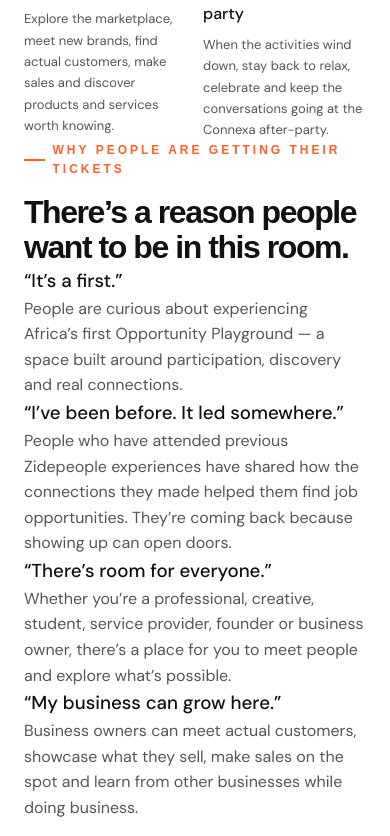
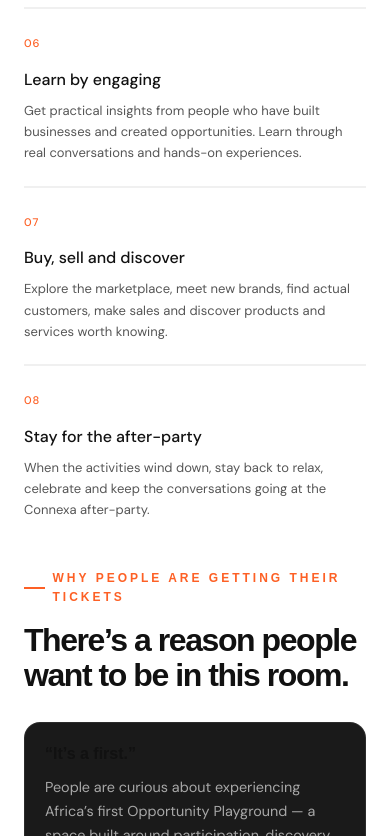
Before and after one commit to Zidepeoplenewaccount/connexa, a React (Vite) app: page / in a window 390 px wide. Shown: the part 2607-3443 px from the top of the page. Built offline with nearby package versions, Linux system fonts and the light colour scheme; no server answers.

Commit message:
Style expanded Connexa benefits and ticket reasons

```diff
--- a/src/components/About.css
+++ b/src/components/About.css
@@ -220,3 +220,64 @@
     grid-template-columns: 1fr;
   }
 }
+
+
+/* Connexa conversion benefits and ticket-reason section */
+.conversion-benefit-grid {
+  grid-template-columns: repeat(4, minmax(0, 1fr));
+}
+
+.conversion-why {
+  margin-top: clamp(48px, 7vw, 88px);
+}
+
+.conversion-why-heading {
+  max-width: 680px;
+  margin-bottom: 28px;
+}
+
+.conversion-why-grid {
+  display: grid;
+  grid-template-columns: repeat(4, minmax(0, 1fr));
+  gap: 16px;
+}
+
+.conversion-why-card {
+  padding: 24px;
+  border: 1px solid var(--border);
+  border-radius: var(--radius-md);
+  background: var(--surface-2);
+}
+
+.conversion-why-card h3 {
+  margin: 0 0 12px;
+  font-family: var(--font-display);
+  font-size: 1rem;
+  font-weight: 800;
+  line-height: 1.35;
+}
+
+.conversion-why-card p {
+  margin: 0;
+  color: rgba(255,255,255,0.62);
+  font-size: 0.9rem;
+  line-height: 1.65;
+}
+
+@media (max-width: 980px) {
+  .conversion-benefit-grid,
+  .conversion-why-grid {
+    grid-template-columns: repeat(2, minmax(0, 1fr));
+  }
+}
+
+@media (max-width: 560px) {
+  .conversion-benefit-grid,
+  .conversion-why-grid {
+    grid-template-columns: 1fr;
+  }
+
+  .conversion-why-card {
+    padding: 20px;
+  }
+}
```
